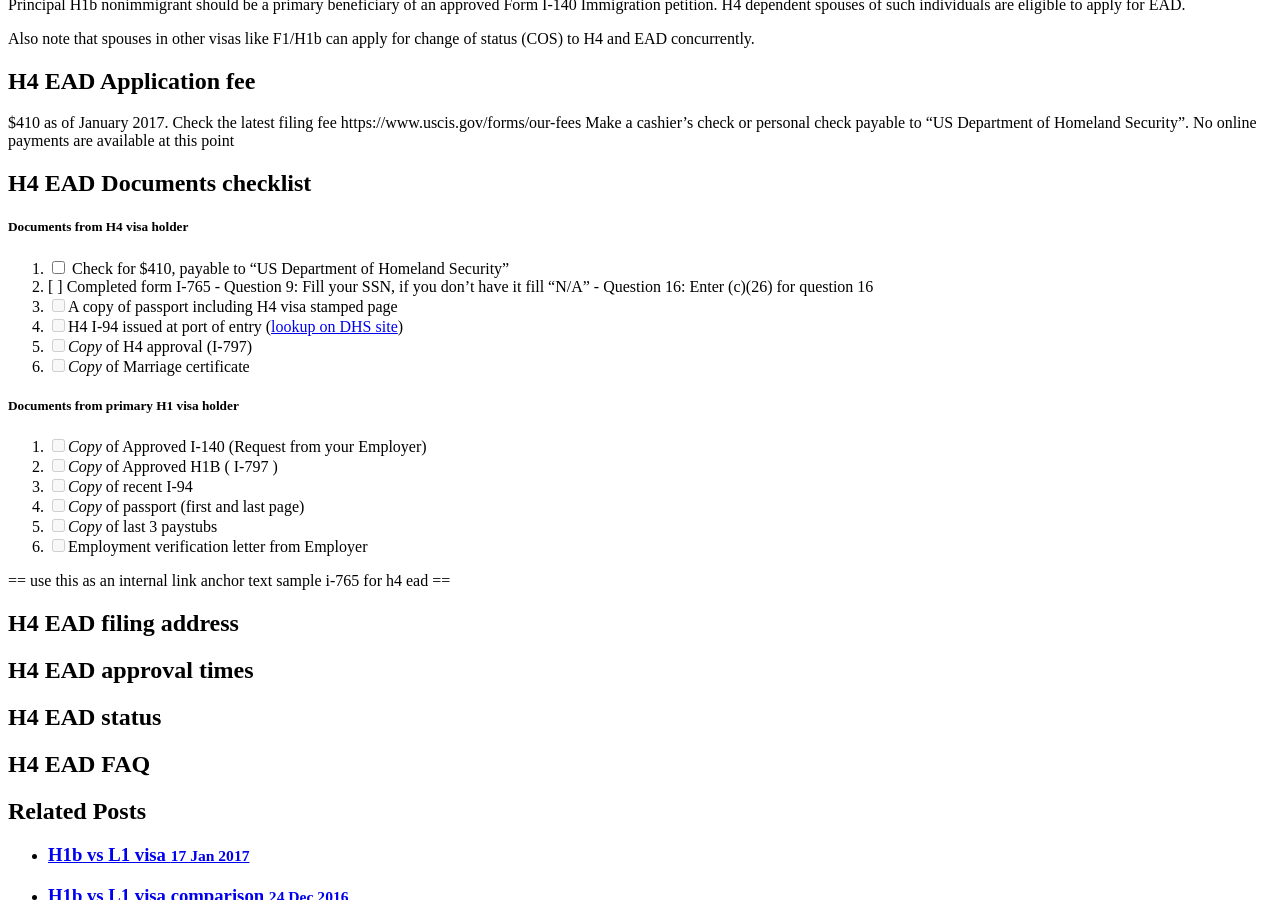
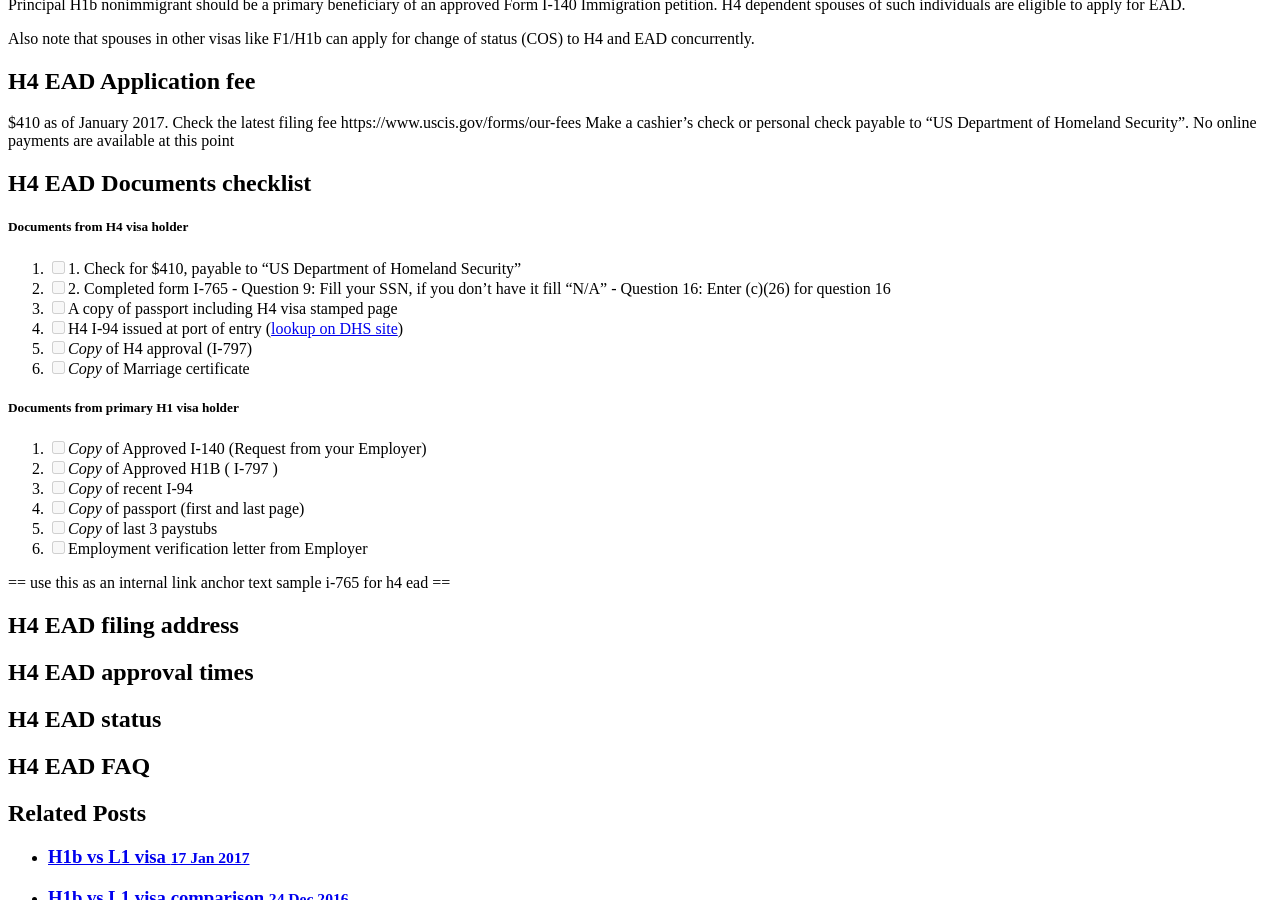
Before and after one commit to gitforwork2/gitforwork.github.io, a Jekyll site: the page built from _posts/2017-01-19-h4-ead-application.md, in a window 1280 px wide and 900 px high, scrolled down 656 px. Built offline with Jekyll 4.4.1, drawn with Linux system fonts in a browser that asks for light colours; nearby versions of some CDN libraries; comment, search, counter and statistics services are not loaded.

Commit message:
Update 2017-01-19-h4-ead-application.md

```diff
--- a/_posts/2017-01-19-h4-ead-application.md
+++ b/_posts/2017-01-19-h4-ead-application.md
@@ -34,8 +34,8 @@ Make a cashier's check or personal check payable to "US Department of Homeland S
 
 ##### Documents from H4 visa holder
 
-1. <input size type="checkbox" /> Check for $410, payable to "US Department of Homeland Security"
-2. [  ] Completed form I-765
+1. [ ] 1. Check for $410, payable to "US Department of Homeland Security"
+2. [ ] 2. Completed form I-765
        - Question 9:  Fill your SSN, if you don't have it fill "N/A"
        - Question 16: Enter (c)(26) for question 16
 3.  [ ] A copy of passport including H4 visa stamped page
```
